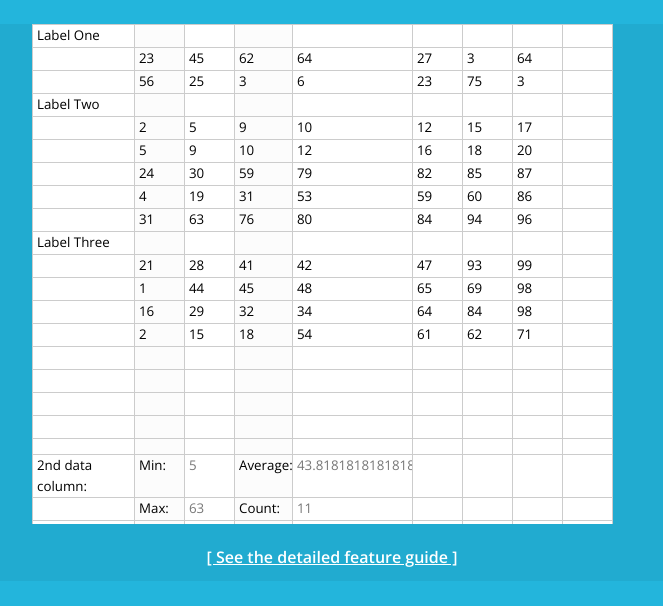
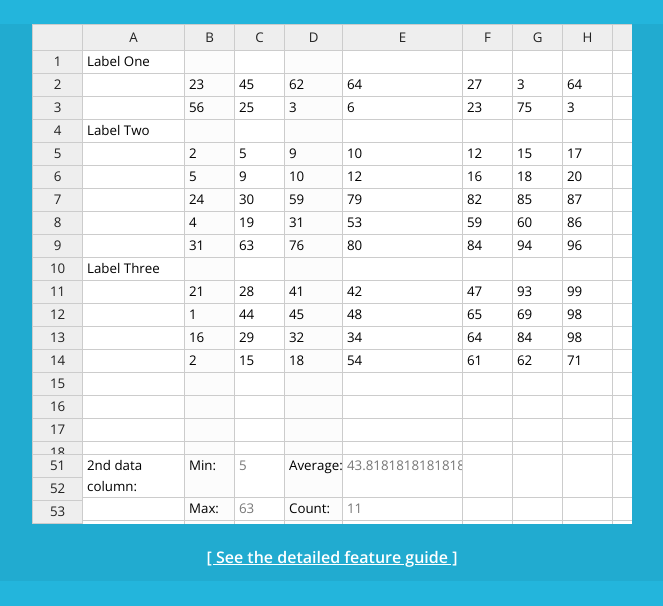
Before and after one commit to jansiegel/handsontable-column-summary-demo, a plain HTML site: page index.html in a window 1280 px wide. Shown: the part 124-730 px from the top of the page, without its empty margins (316-979 px from the left). Drawn offline with nearby package versions, Linux system fonts and the light colour scheme.

Commit message:
add col/row headers + cleanup

```diff
--- a/index.html
+++ b/index.html
@@ -50,15 +50,12 @@
       ['', 2, 15, 18, 54, 61, 62, 71]
     ],
     minCols: 15,
+    colHeaders: true,
+    rowHeaders: true,
     minRows: 50,
     maxRows: 53,
-    xrowHeaders: true,
-    xcolHeaders: true,
-    xfixedColumnsLeft: 2,
-    xfixedRowsTop: 3,
     fixedRowsBottom: 3,
     minSpareRows: 3,
-    xcontextMenu: true,
     viewportColumnRenderingOffset: 2,
     columnSummary: [
       {
@@ -146,7 +143,7 @@
         className: 'greyHighlight'
       },{},{
         className: 'greyHighlight'
-      },{},{},{},{},{}
+      },{},{},{},{},{},{},{},{},{},{},{},{},{},{},{},{},{},{},{},{},
     ],
     width: 600,
     height: 500,
```
